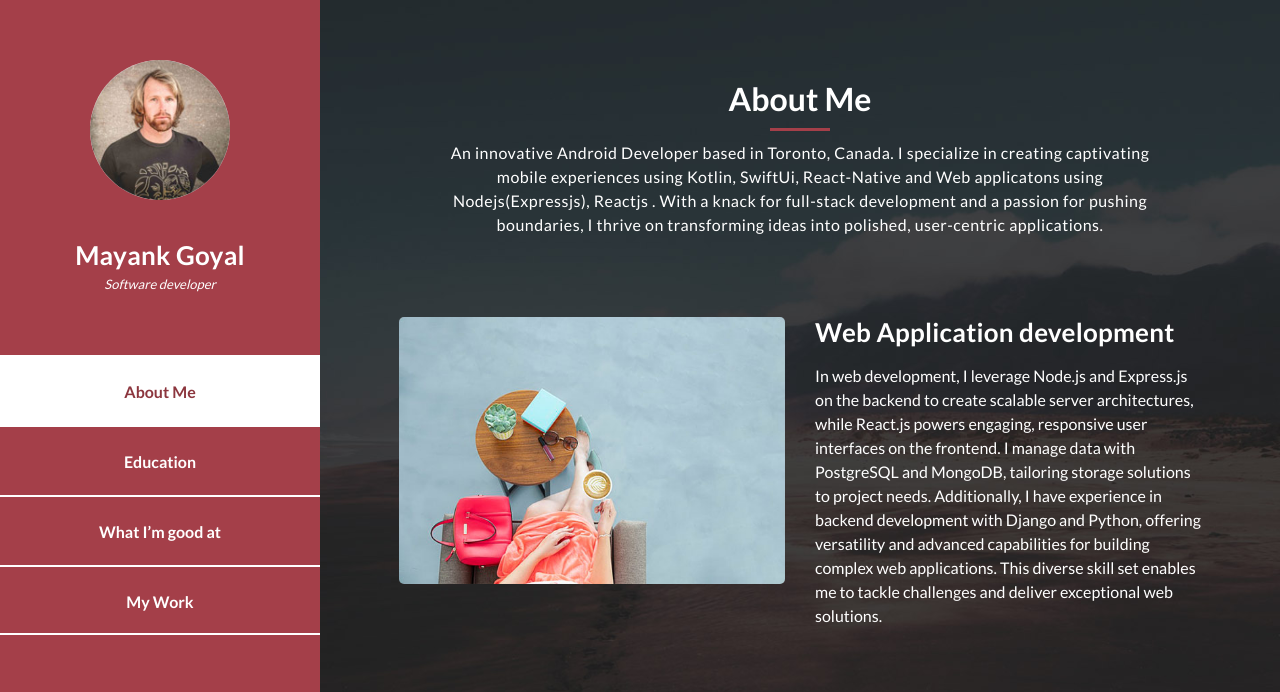
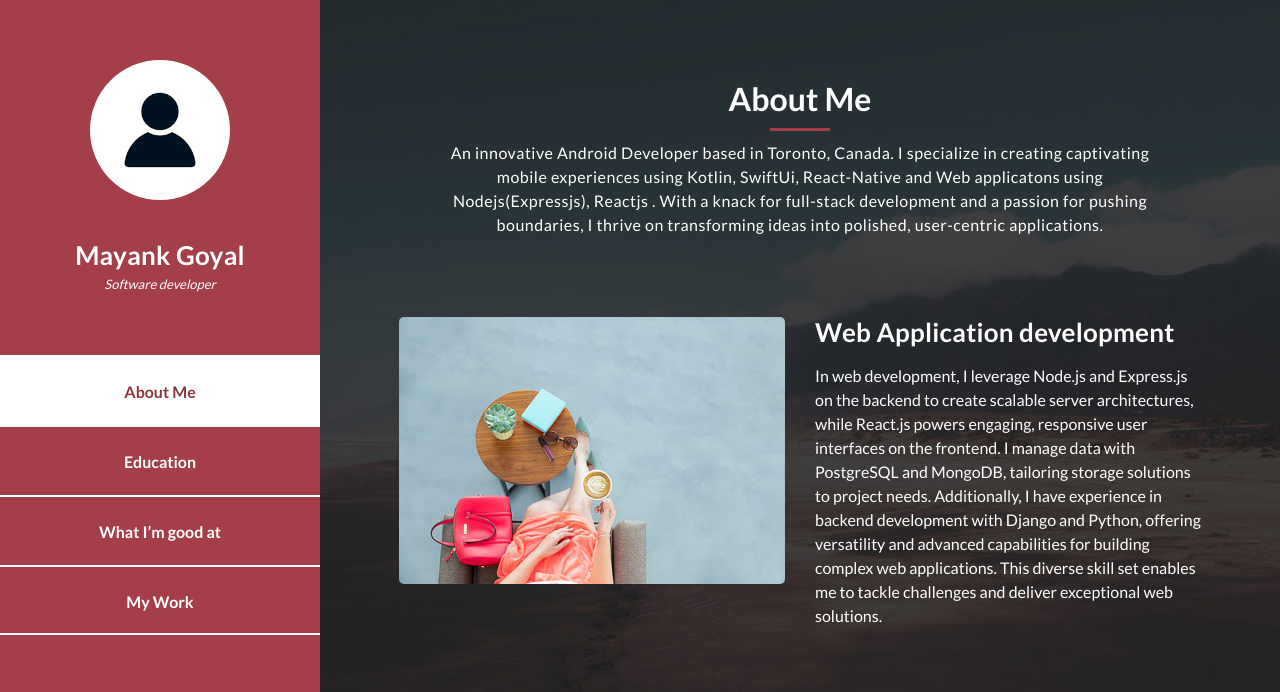
Before and after one commit to mayankgoyal13/Portfolio-Website, a plain HTML site: page index.html in a window 1280 px wide. Shown: the top 692 px of the page. Drawn offline with Linux system fonts and the light colour scheme.

Commit message:
Logo change

```diff
--- a/index.html
+++ b/index.html
@@ -37,7 +37,7 @@ https://templatemo.com/tm-531-reflux
           <i class="fa fa-times" id="menu-close"></i>
           <div class="container">
             <div class="image">
-              <a href="#"><img src="assets/images/author-image.jpg" alt="" /></a>
+              <a href="#"><img src="assets/images/logoo.png" alt="" /></a>
             </div>
             <div class="author-content">
               <h4>Mayank Goyal</h4>
```
Also changed, not shown: assets/images/logoo.png (added), 2 other files.
